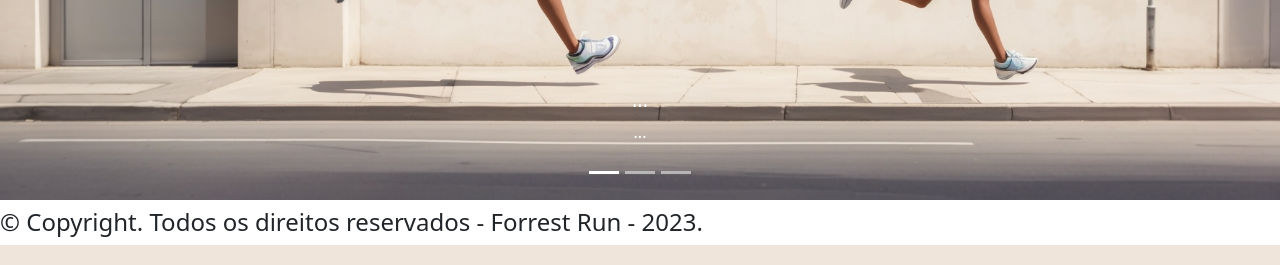
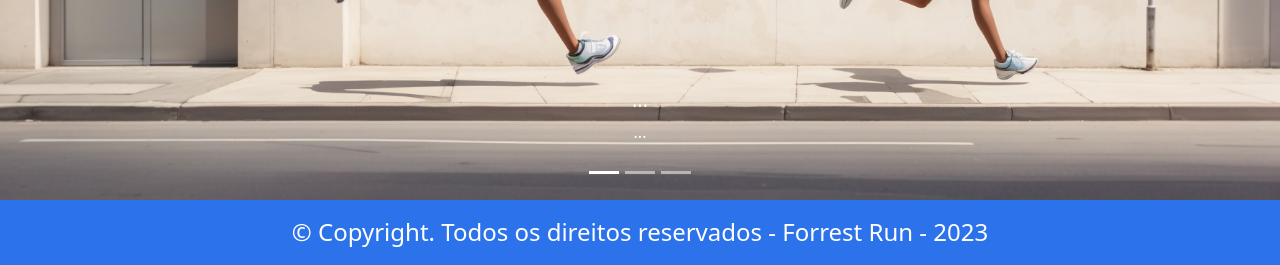
Before and after one commit to HANSEN-SIMOES/Forrest-Run, a PHP site: page /inicio.php in a window 1280 px wide. Shown: the part 571-836 px from the top of the page. Run offline with PHP 8.4, Linux system fonts and the light colour scheme.

Commit message:
footer
footer adicionado em duas paginas pra teste

```diff
--- a/inicio.php
+++ b/inicio.php
@@ -38,15 +38,5 @@
               <span class="visually-hidden">Next</span>
             </button>
           </div>
-          <footer class="footer">
-      <div class="container-footer">
-        <div class="row-footer">
-         <div class="footer-col">
-            <h4></h4>
-          </div>
-          <div class="footer-col">
-            <h4>&copy;  Copyright. Todos os direitos reservados - Forrest Run - 2023.</h4>
-          </div>
-        </div>
-      </div>
-    </footer>
+
+          <?php include "template/footer.php"; ?>
--- a/planilha.php
+++ b/planilha.php
@@ -114,3 +114,5 @@
             console.log(formData);
         });
     </script>
+
+<?php include "template/footer.php"; ?>
--- a/template/footer.php
+++ b/template/footer.php
@@ -1,12 +1,31 @@
 <!DOCTYPE html>
 <html lang="pt-br">
 <head>
-  <script type="text/javascript" src="/js/script.js"></script>
-    <meta charset="UTF-8">
-    <link rel = "stylesheet" type="text/css" href=" css/bootstrap.min.css"/>
-    <link rel=" stylesheet" type="text/css" href="css/style.css"/>
-    <meta http-equiv="X-UA-Compatible" content="IE=edge">
-    <meta name="viewport" content="width=[device-width], initial-scale=1.0">
-    <title>Percorrer</title>
+<style>
+.footer{
+
+    background-color: rgb(44, 115, 235);
+    text-align: center;
+    padding: 10px;
+    color: white;
+    padding-top: 10px;
+}
+
+</style>
+
 </head>
 <body>
+<footer class="footer">
+    <div class="container-footer">
+        <div class="row-footer">
+            <div class="footer-col">
+                <h4></h4>
+            </div>
+            <div class="footer-col">
+                <h4>&copy; Copyright. Todos os direitos reservados - Forrest Run - 2023</h4>
+            </div>
+        </div>
+    </div>
+</footer>
+
+</body>
```
